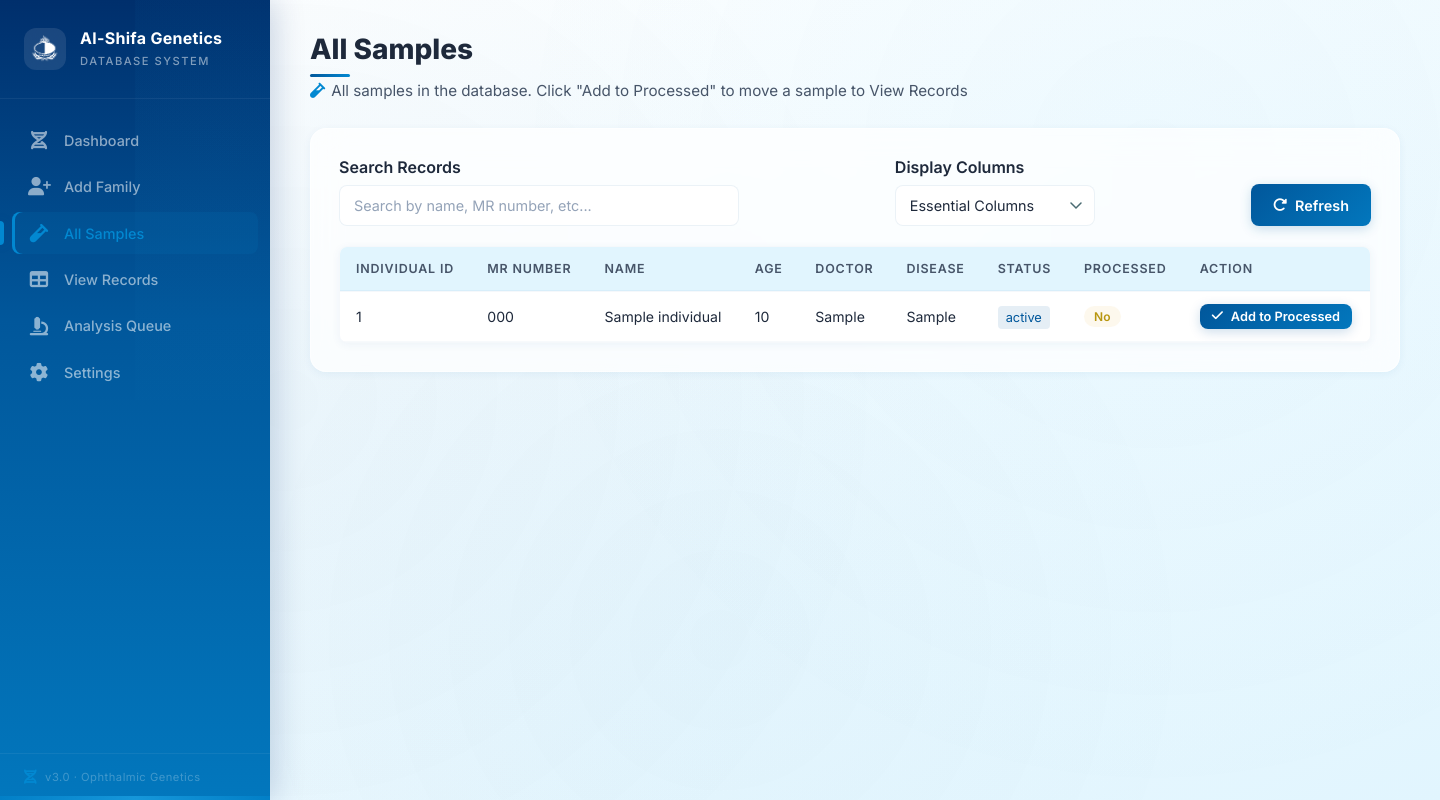
After one commit to NaveedUrRehman787/al-shifa-genetics, a Flask app: page /all_samples in a window 1440 px wide. The commit adds this page. Run offline with Flask 3, Linux system fonts and the light colour scheme; tables that the repository leaves empty hold one stand-in row (values such as "Sample post").

Commit message:
processed feature added

```diff
--- a/app.py
+++ b/app.py
@@ -227,15 +227,52 @@ def submit_family():
                     "message": f"Family submitted successfully! ID: {family_id}",
                     "family_id": family_id})
 
+@app.route('/all_samples')
+def all_samples():
+    return render_template('all_samples.html')
+
 @app.route('/view_records')
 def view_records():
     return render_template('view_records.html')
 
 @app.route('/api/records')
 def api_records():
+    processed = request.args.get('processed')
+    status_filter = request.args.get('status', '')
+    sql = f"SELECT {', '.join(COLUMNS)} FROM individuals"
+    where = []
+    params = []
+    if processed == '1':
+        where.append("AnalysisStatus='Bioinformatics Analysis Complete'")
+    elif processed == '0':
+        where.append("AnalysisStatus!='Bioinformatics Analysis Complete'")
+    if status_filter:
+        where.append("AnalysisStatus=?")
+        params.append(status_filter)
+    if where:
+        sql += " WHERE " + " AND ".join(where)
+    sql += " ORDER BY FamilyID, IndividualID"
     with get_db() as conn:
-        rows = conn.execute(f"SELECT {', '.join(COLUMNS)} FROM individuals ORDER BY FamilyID, IndividualID").fetchall()
+        rows = conn.execute(sql, params).fetchall()
     return jsonify([row_to_dict(r) for r in rows])
+
+@app.route('/api/mark_processed', methods=['POST'])
+def mark_processed():
+    data   = request.json
+    ind_id = data.get('individual_id')
+    if not ind_id:
+        return jsonify({"success": False, "message": "Missing individual ID."})
+
+    with get_db() as conn:
+        result = conn.execute(
+            "UPDATE individuals SET AnalysisStatus='Bioinformatics Analysis Complete' WHERE IndividualID=?",
+            (ind_id,)
+        )
+        conn.commit()
+        if result.rowcount == 0:
+            return jsonify({"success": False, "message": "Individual not found."})
+
+    return jsonify({"success": True, "message": f"{ind_id} added to processed records."})
 
 @app.route('/api/diseases')
 def api_diseases():
@@ -360,5 +397,5 @@ def clear_data():
 
 if __name__ == '__main__':
     init_db()
-    #app.run(debug=True, port=8000)
-    app.run(host='0.0.0.0', port=8887, debug=False)
+    app.run(debug=True, port=8000)
+    #app.run(host='0.0.0.0', port=8887, debug=False)
--- a/static/js/main.js
+++ b/static/js/main.js
@@ -169,7 +169,7 @@ function submitFamily() {
 let globalRecords = [];
 
 window.loadRecords = function() {
-    fetch('/api/records')
+    fetch('/api/records?processed=1')
     .then(res => res.json())
     .then(data => {
         globalRecords = data;
@@ -205,6 +205,7 @@ window.renderRecordsTable = function() {
             { key: 'Doctor', label: 'Doctor' },
             { key: 'Disease', label: 'Disease' },
             { key: 'AnalysisStatus', label: 'Status' },
+            { key: '_processed', label: 'Processed' },
             { key: '_edit', label: 'Edit' }
         ];
     } else {
@@ -226,6 +227,7 @@ window.renderRecordsTable = function() {
             { key: 'Consanguinity', label: 'Consang' },
             { key: 'Category', label: 'Category' },
             { key: 'AnalysisStatus', label: 'Status' },
+            { key: '_processed', label: 'Processed' },
             { key: '_edit', label: 'Edit' }
         ];
     }
@@ -248,6 +250,11 @@ window.renderRecordsTable = function() {
                         <i class="fa-solid fa-pen"></i>
                     </button>
                 </td>`;
+            } else if (col.key === '_processed') {
+                const isProcessed = row.AnalysisStatus === 'Bioinformatics Analysis Complete';
+                tr.innerHTML += `<td>${isProcessed
+                    ? '<span class="status-badge complete"><i class="fa-solid fa-check"></i> Yes</span>'
+                    : '<span class="status-badge pending">No</span>'}</td>`;
             } else if (col.key === 'AnalysisStatus') {
                 tr.innerHTML += `<td><span style="padding:4px 8px; border-radius:4px; font-size:0.8rem; background:rgba(1,87,155,0.1); color:var(--primary-color); white-space:nowrap;">${row[col.key] || ''}</span></td>`;
             } else {
@@ -259,6 +266,137 @@ window.renderRecordsTable = function() {
 
     // Re-apply search filter if there's any text
     window.filterRecords();
+};
+
+// All Samples tab
+let globalSamples = [];
+
+window.loadAllSamples = function() {
+    fetch('/api/records')
+    .then(res => res.json())
+    .then(data => {
+        globalSamples = data;
+        window.renderAllSamplesTable();
+    })
+    .catch(err => console.error(err));
+};
+
+window.renderAllSamplesTable = function() {
+    const thead = document.getElementById('samplesHead');
+    const tbody = document.getElementById('samplesBody');
+    const modeSelect = document.getElementById('samplesDisplayMode');
+
+    if (!thead || !tbody) return;
+
+    const mode = modeSelect ? modeSelect.value : 'essential';
+
+    thead.innerHTML = '';
+    tbody.innerHTML = '';
+
+    if (globalSamples.length === 0) {
+        tbody.innerHTML = '<tr><td colspan="100%" style="text-align: center;">No samples found</td></tr>';
+        return;
+    }
+
+    let columns = [];
+    if (mode === 'essential') {
+        columns = [
+            { key: 'IndividualID', label: 'Individual ID' },
+            { key: 'MRNumber', label: 'MR Number' },
+            { key: 'Name', label: 'Name' },
+            { key: 'Age', label: 'Age' },
+            { key: 'Doctor', label: 'Doctor' },
+            { key: 'Disease', label: 'Disease' },
+            { key: 'AnalysisStatus', label: 'Status' },
+            { key: '_processed', label: 'Processed' },
+            { key: '_action', label: 'Action' }
+        ];
+    } else {
+        columns = [
+            { key: 'FamilyID', label: 'Family ID' },
+            { key: 'IndividualID', label: 'Individual ID' },
+            { key: 'MRNumber', label: 'MR Number' },
+            { key: 'Name', label: 'Name' },
+            { key: 'CNIC', label: 'CNIC' },
+            { key: 'Age', label: 'Age' },
+            { key: 'Gender', label: 'Gender' },
+            { key: 'BatchNumber', label: 'Batch Number' },
+            { key: 'Doctor', label: 'Doctor' },
+            { key: 'Department', label: 'Department' },
+            { key: 'Disease', label: 'Disease' },
+            { key: 'Sequencing', label: 'Sequencing' },
+            { key: 'SampleCollected', label: 'Sample' },
+            { key: 'Affected', label: 'Affected' },
+            { key: 'Consanguinity', label: 'Consang' },
+            { key: 'Category', label: 'Category' },
+            { key: 'AnalysisStatus', label: 'Status' },
+            { key: '_processed', label: 'Processed' },
+            { key: '_action', label: 'Action' }
+        ];
+    }
+
+    const trHead = document.createElement('tr');
+    columns.forEach(col => {
+        trHead.innerHTML += `<th>${col.label}</th>`;
+    });
+    thead.appendChild(trHead);
+
+    globalSamples.forEach(row => {
+        const tr = document.createElement('tr');
+        const isProcessed = row.AnalysisStatus === 'Bioinformatics Analysis Complete';
+        columns.forEach(col => {
+            if (col.key === '_action') {
+                tr.innerHTML += `<td>${isProcessed
+                    ? '<span class="status-badge complete"><i class="fa-solid fa-check"></i> Processed</span>'
+                    : `<button class="btn btn-success" style="padding:5px 12px; font-size:0.8rem; white-space:nowrap;" onclick="addToProcessed('${row.IndividualID}')">
+                            <i class="fa-solid fa-check"></i> Add to Processed
+                       </button>`}</td>`;
+            } else if (col.key === '_processed') {
+                tr.innerHTML += `<td>${isProcessed
+                    ? '<span class="status-badge complete"><i class="fa-solid fa-check"></i> Yes</span>'
+                    : '<span class="status-badge pending">No</span>'}</td>`;
+            } else if (col.key === 'AnalysisStatus') {
+                tr.innerHTML += `<td><span style="padding:4px 8px; border-radius:4px; font-size:0.8rem; background:rgba(1,87,155,0.1); color:var(--primary-color); white-space:nowrap;">${row[col.key] || ''}</span></td>`;
+            } else {
+                tr.innerHTML += `<td>${row[col.key] || ''}</td>`;
+            }
+        });
+        tbody.appendChild(tr);
+    });
+
+    window.filterSamples();
+};
+
+window.addToProcessed = function(individualId) {
+    fetch('/api/mark_processed', {
+        method: 'POST',
+        headers: { 'Content-Type': 'application/json' },
+        body: JSON.stringify({ individual_id: individualId })
+    })
+    .then(res => res.json())
+    .then(data => {
+        if (data.success) {
+            showToast(data.message, "success");
+            window.loadAllSamples();
+        } else {
+            showToast(data.message, "error");
+        }
+    })
+    .catch(err => {
+        console.error(err);
+        showToast("An error occurred while processing the sample.", "error");
+    });
+};
+
+window.filterSamples = function() {
+    const term = document.getElementById('samplesSearchInput').value.toLowerCase();
+    const rows = document.querySelectorAll('#allSamplesTable tbody tr');
+
+    rows.forEach(row => {
+        if (row.id === 'emptyRow') return;
+        const text = row.textContent.toLowerCase();
+        row.style.display = text.includes(term) ? '' : 'none';
+    });
 };
 
 window.loadAnalysisQueue = function() {
--- /dev/null
+++ b/templates/all_samples.html
@@ -0,0 +1,44 @@
+{% extends "base.html" %}
+
+{% block content %}
+<h1 class="page-title">All Samples</h1>
+<p class="page-subtitle"><i class="fa-solid fa-vial" style="color: var(--primary-lighter); margin-right: 6px;"></i>All samples in the database. Click "Add to Processed" to move a sample to View Records</p>
+
+<div class="glass-card" style="margin-bottom: 24px;">
+    <div style="display: flex; justify-content: space-between; align-items: flex-end; margin-bottom: 20px; gap: 16px; flex-wrap: wrap;">
+        <div style="flex: 1; min-width: 300px; max-width: 400px;">
+            <label style="display:block; margin-bottom:8px; font-weight:600;">Search Records</label>
+            <input type="text" id="samplesSearchInput" class="form-control" placeholder="Search by name, MR number, etc..." onkeyup="filterSamples()">
+        </div>
+        <div style="min-width: 200px;">
+            <label style="display:block; margin-bottom:8px; font-weight:600;">Display Columns</label>
+            <select id="samplesDisplayMode" class="form-control" onchange="renderAllSamplesTable()">
+                <option value="essential">Essential Columns</option>
+                <option value="all">All Columns</option>
+            </select>
+        </div>
+        <div>
+            <button type="button" class="btn btn-primary" style="height: 42px;" onclick="loadAllSamples()">
+                <i class="fa-solid fa-rotate-right"></i> Refresh
+            </button>
+        </div>
+    </div>
+
+    <div class="table-container" style="max-height: 600px; overflow: auto;">
+        <table id="allSamplesTable">
+            <thead id="samplesHead">
+                <!-- Dynamically generated -->
+            </thead>
+            <tbody id="samplesBody">
+                <tr><td colspan="100%" style="text-align: center;"><div class="loader"></div> Loading samples...</td></tr>
+            </tbody>
+        </table>
+    </div>
+</div>
+{% endblock %}
+
+{% block scripts %}
+<script>
+    document.addEventListener('DOMContentLoaded', loadAllSamples);
+</script>
+{% endblock %}
--- a/templates/base.html
+++ b/templates/base.html
@@ -33,6 +33,11 @@
                 </a>
             </li>
             <li>
+                <a href="{{ url_for('all_samples') }}" class="{% if request.endpoint == 'all_samples' %}active{% endif %}">
+                    <i class="fa-solid fa-vial"></i> <span>All Samples</span>
+                </a>
+            </li>
+            <li>
                 <a href="{{ url_for('view_records') }}" class="{% if request.endpoint == 'view_records' %}active{% endif %}">
                     <i class="fa-solid fa-table"></i> <span>View Records</span>
                 </a>
--- a/templates/view_records.html
+++ b/templates/view_records.html
@@ -2,7 +2,7 @@
 
 {% block content %}
 <h1 class="page-title">View Records</h1>
-<p class="page-subtitle"><i class="fa-solid fa-table" style="color: var(--primary-lighter); margin-right: 6px;"></i>Browse, search, and edit all family genetics records</p>
+<p class="page-subtitle"><i class="fa-solid fa-table" style="color: var(--primary-lighter); margin-right: 6px;"></i>Browse, search, and edit processed samples</p>
 
 <div class="glass-card" style="margin-bottom: 24px;">
     <div style="display: flex; justify-content: space-between; align-items: flex-end; margin-bottom: 20px; gap: 16px; flex-wrap: wrap;">
```
